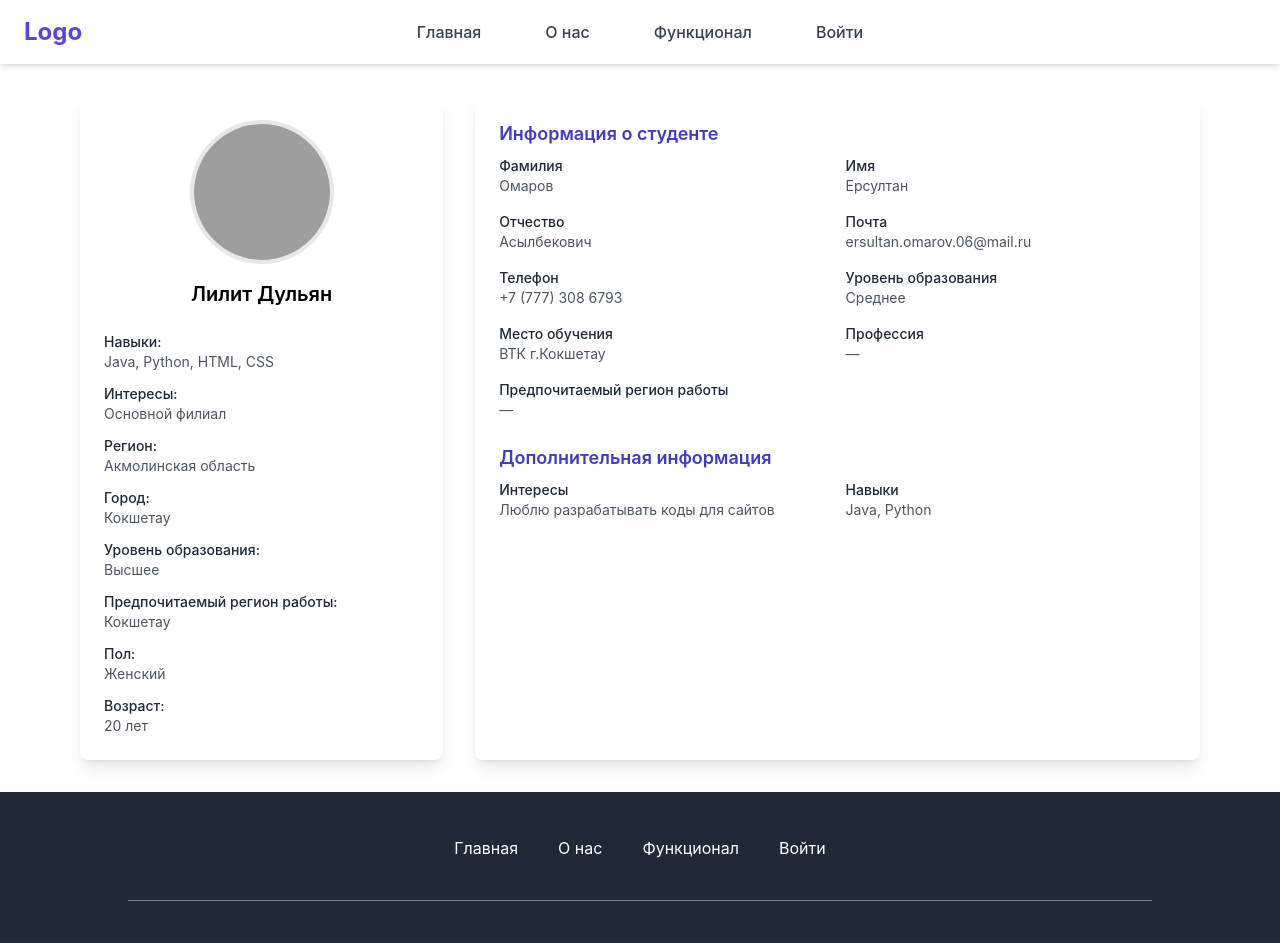
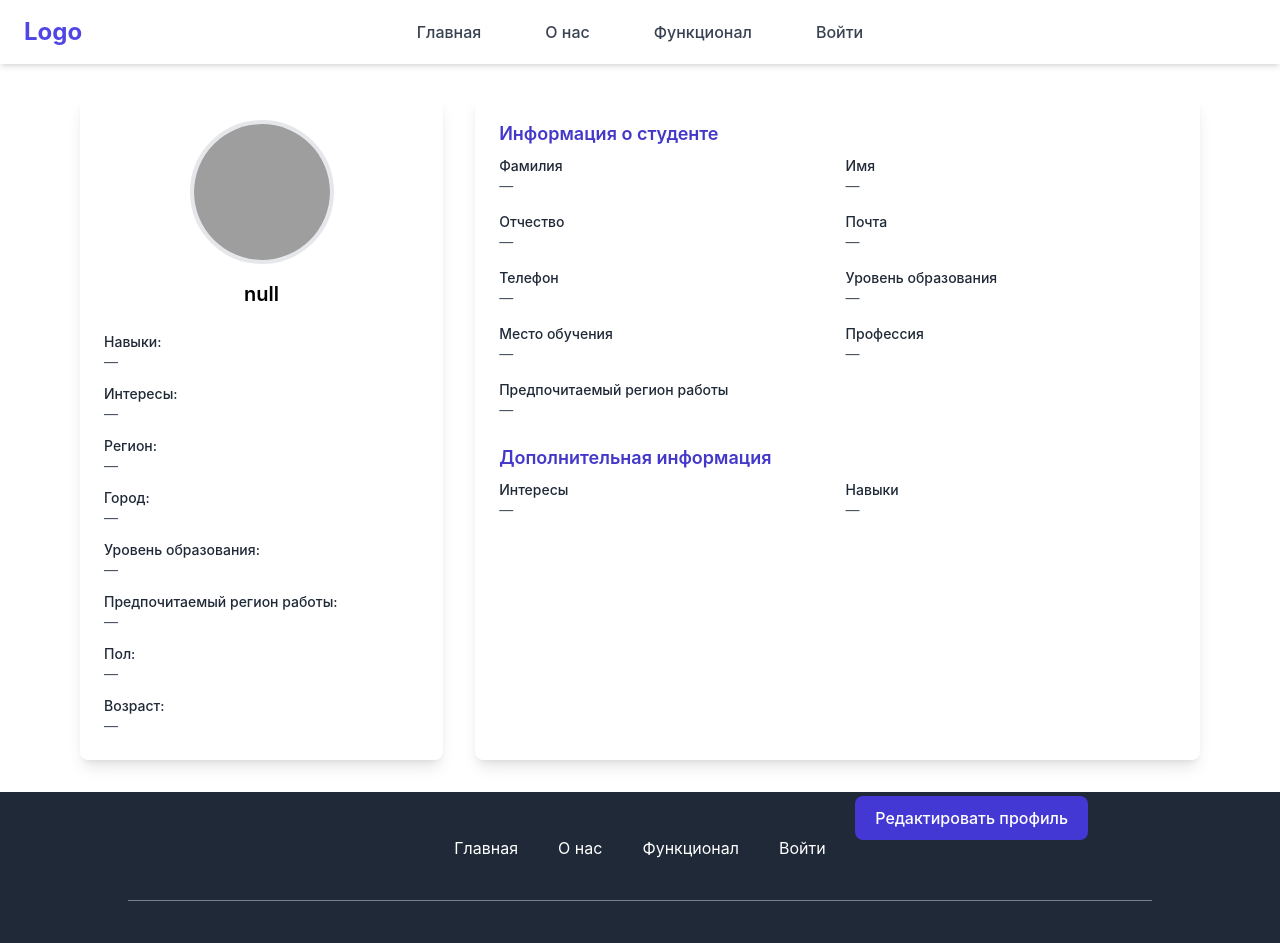
Before and after one commit to maoroch/MansapWay, a React (Create React App) app: page /Users in a window 1280 px wide. Shown: the top 943 px of the page. Built offline with nearby package versions, Linux system fonts and the light colour scheme; grey boxes are pictures that could not be loaded.

Commit message:
Убрал лишние слова в Users.js

```diff
--- a/src/pages/Users.js
+++ b/src/pages/Users.js
@@ -1,33 +1,39 @@
 import React from "react";
 
 const profileData = {
-  name: "Лилит Дульян",
+  name: "null",
   photo: "/1.png",
   attributes: {
-    "Навыки": "Java, Python, HTML, CSS",
-    "Интересы": "Основной филиал",
-    "Регион": "Акмолинская область",
-    "Город": "Кокшетау",
-    "Уровень образования": "Высшее",
-    "Предпочитаемый регион работы": "Кокшетау",
-    "Пол": "Женский",
-    "Возраст": "20 лет"
+    "Навыки": "—",
+    "Интересы": "—",
+    "Регион": "—",
+    "Город": "—",
+    "Уровень образования": "—",
+    "Предпочитаемый регион работы": "—",
+    "Пол": "—",
+    "Возраст": "—"
   }
 };
 
 const studentData = {
-  "Фамилия": "Омаров",
-  "Имя": "Ерсултан",
-  "Отчество": "Асылбекович",
-  "Почта": "ersultan.omarov.06@mail.ru",
-  "Телефон": "+7 (777) 308 6793",
-  "Уровень образования": "Среднее",
-  "Место обучения": "ВТК г.Кокшетау",
+  "Фамилия": "—",
+  "Имя": "—",
+  "Отчество": "—",
+  "Почта": "—",
+  "Телефон": "—",
+  "Уровень образования": "—",
+  "Место обучения": "—",
   "Профессия": "",
   "Предпочитаемый регион работы": "",
-  "Интересы": "Люблю разрабатывать коды для сайтов",
-  "Навыки": "Java, Python"
+  "Интересы": "—",
+  "Навыки": "—"
 };
+
+const EditProfileButton = () => {
+  const handleClick = () => {
+    console.log('Редактирование профиля...');
+    // Логика открытия формы редактирования
+  };}
 
 const Users = () => {
   return (
@@ -75,6 +81,27 @@ const Users = () => {
               </div>
             ))}
           </div>
+          <div className="button"><button
+
+      style={{
+        backgroundColor: '#4338d4',
+        color: 'white',
+        padding: '10px 20px',
+        borderRadius: '8px',
+        border: 'none',
+        cursor: 'pointer',
+        fontSize: '16px',
+        fontWeight: '500',
+        transition: 'background-color 0.3s',
+        position: 'absolute',
+        bottom: '-40px',
+        right: '15%',
+      }}
+      onMouseOver={(e) => (e.target.style.backgroundColor = '#3629c0')}
+      onMouseOut={(e) => (e.target.style.backgroundColor = '#4338d4')}
+    >
+      Редактировать профиль
+    </button></div>
         </div>
       </div>
     </div>
```
